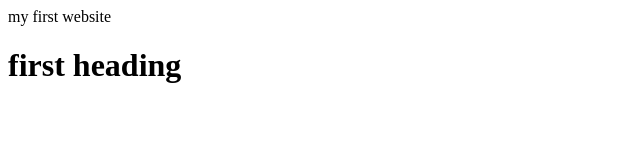
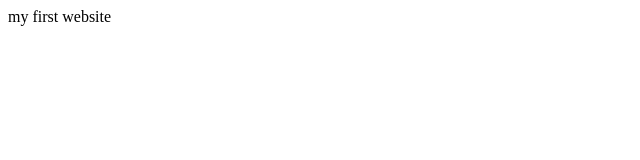
Before and after one commit to GraciousNyama/week1, a plain HTML site: page intro to html/index.html in a window 1280 px wide. Shown: the whole page, without its empty margins (0-640 px from the left). Drawn offline with Linux system fonts and the light colour scheme.

Commit message:
Update index.html

```diff
--- a/intro to html/index.html
+++ b/intro to html/index.html
@@ -1,4 +1,3 @@
 <html>
 <p>my first website</p>
-<h1>first heading</h1>
 </html>
```
